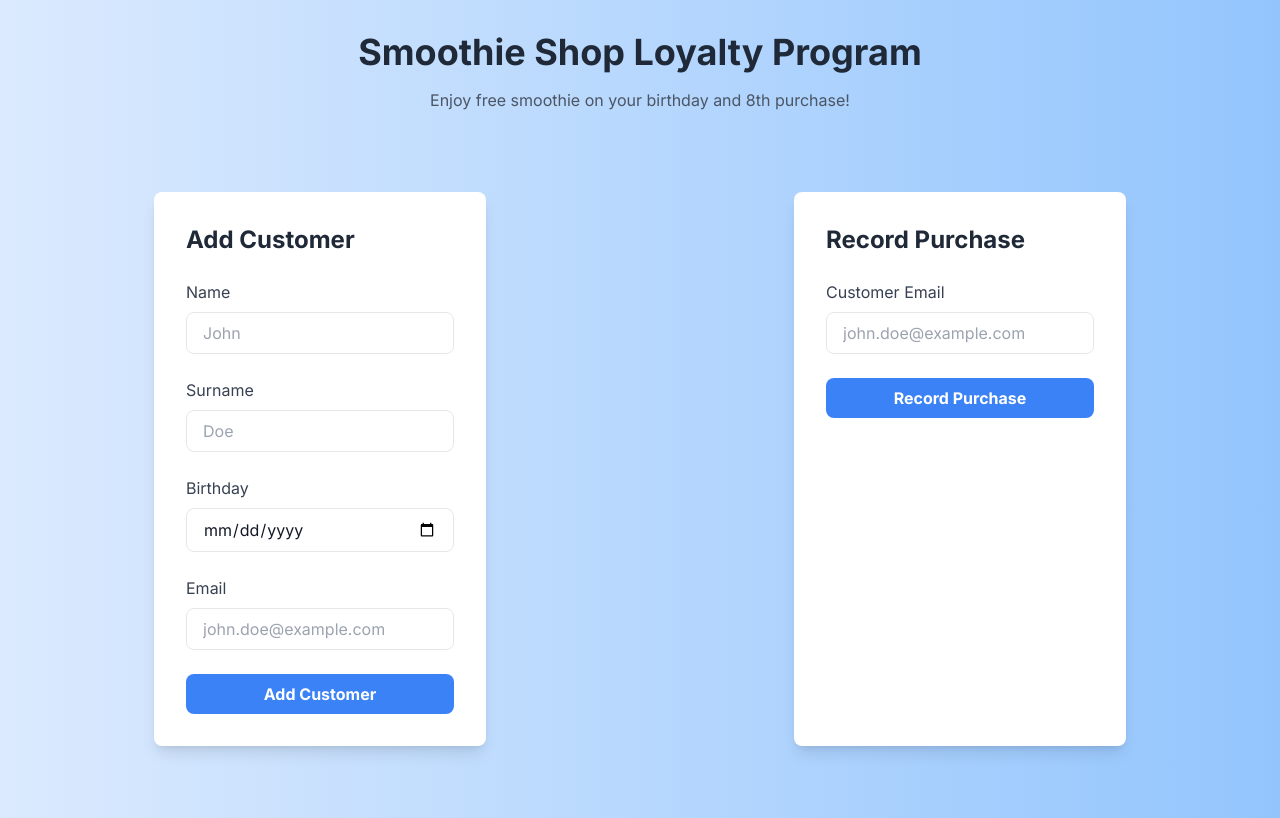
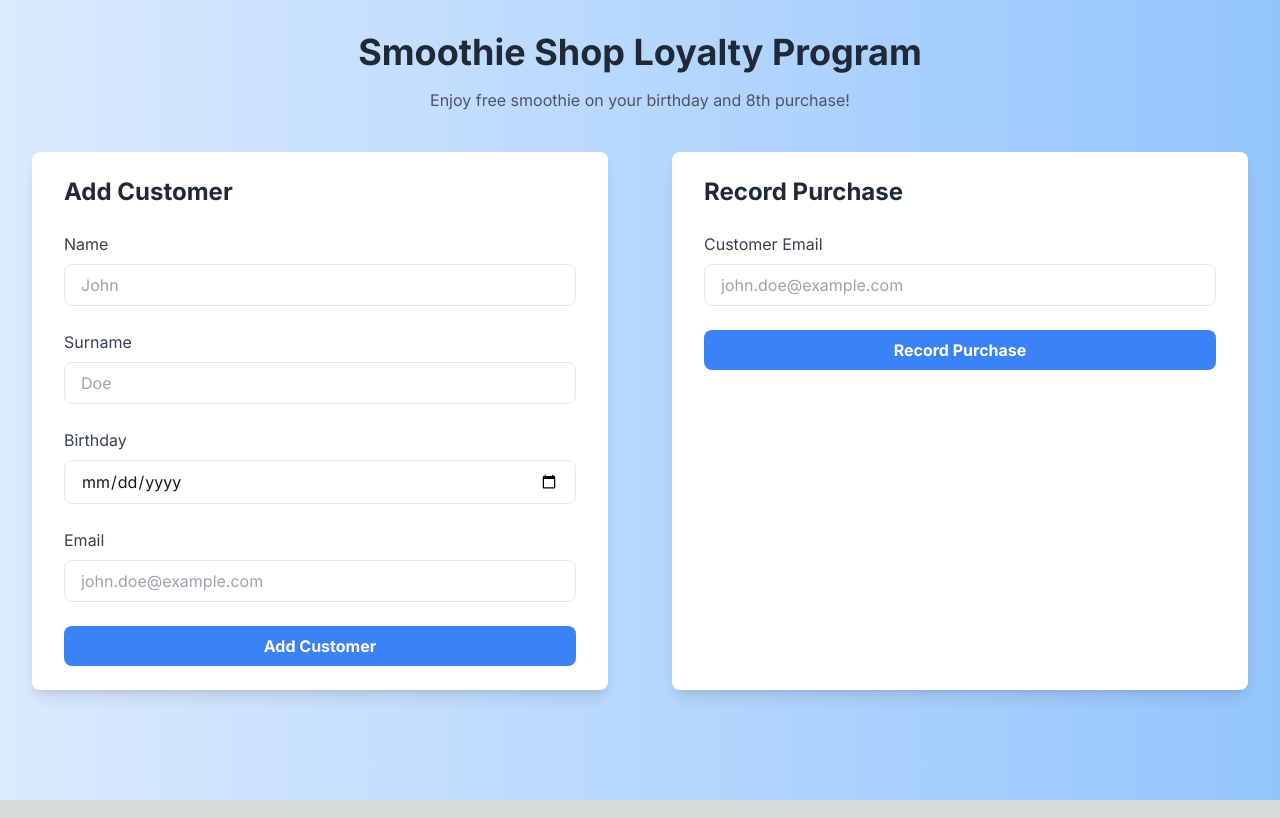
Before and after one commit to Alpovka/loyalty-app, a Next.js app: page / in a window 1280 px wide. Built offline with nearby package versions, Linux system fonts and the light colour scheme.

Commit message:
Implement better UI

```diff
--- a/src/app/components/AddCustomerForm.js
+++ b/src/app/components/AddCustomerForm.js
@@ -75,7 +75,7 @@ const AddCustomerForm = () => {
   ];
 
   return (
-    <div className="max-w-md mx-auto my-10 p-8 bg-white shadow-lg rounded-lg transform transition-all duration-500 ease-in-out hover:shadow-2xl">
+    <div className="bg-white py-6 px-8 rounded-lg shadow-lg">
       <Formik
         initialValues={{ name: "", surname: "", birthday: "", email: "" }}
         validationSchema={validationSchema}
--- a/src/app/components/PurchaseForm.js
+++ b/src/app/components/PurchaseForm.js
@@ -64,7 +64,7 @@ const PurchaseForm = () => {
     ];
 
     return (
-    <div className="max-w-md mx-auto my-10 p-8 bg-white shadow-lg rounded-lg transform transition-all duration-500 ease-in-out hover:shadow-2xl">
+        <div className="bg-white py-6 px-8 rounded-lg shadow-lg">
             <Formik
                 initialValues={{ email: "" }}
                 validationSchema={purchaseValidationSchema}
```
Lines whose indentation alone changed are shown as unchanged.
